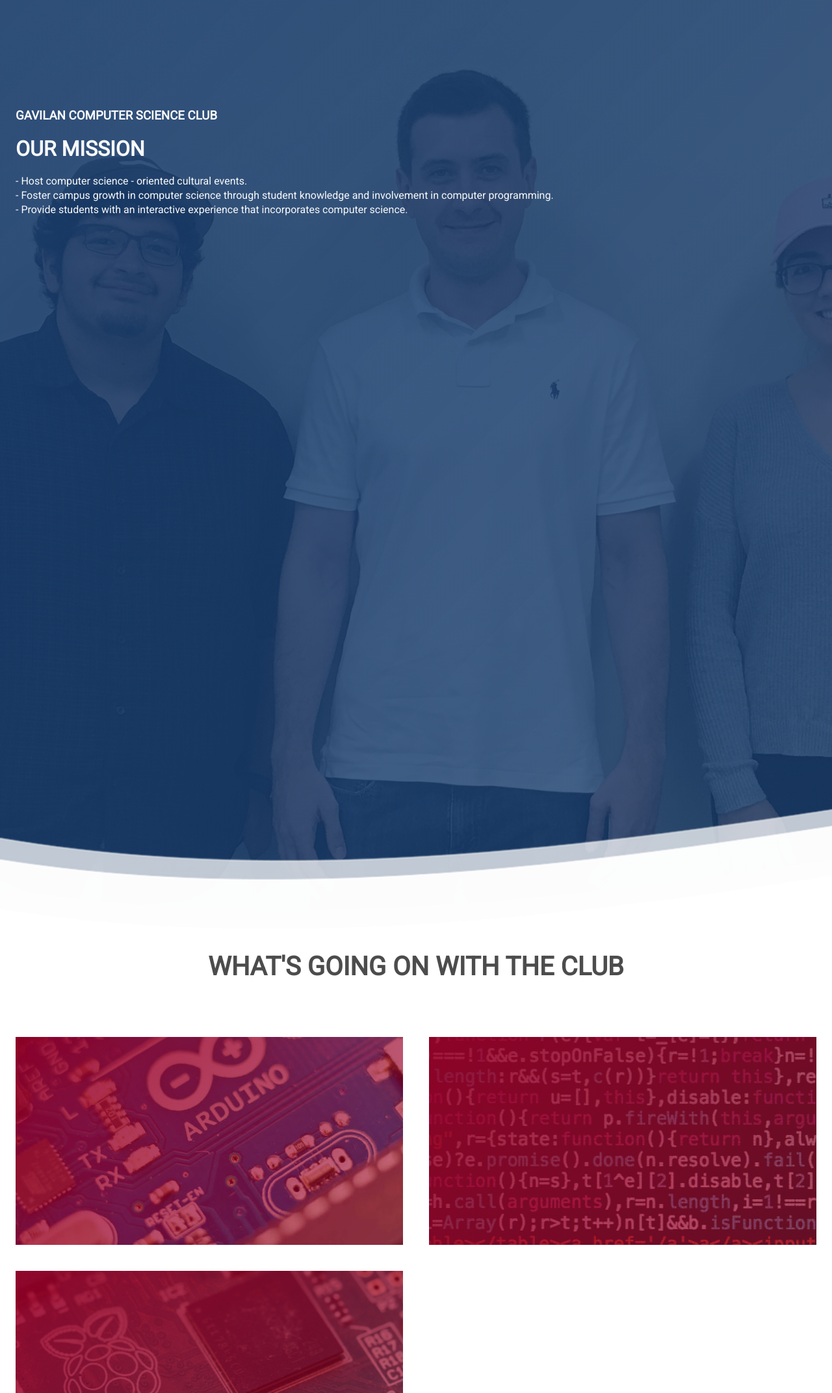
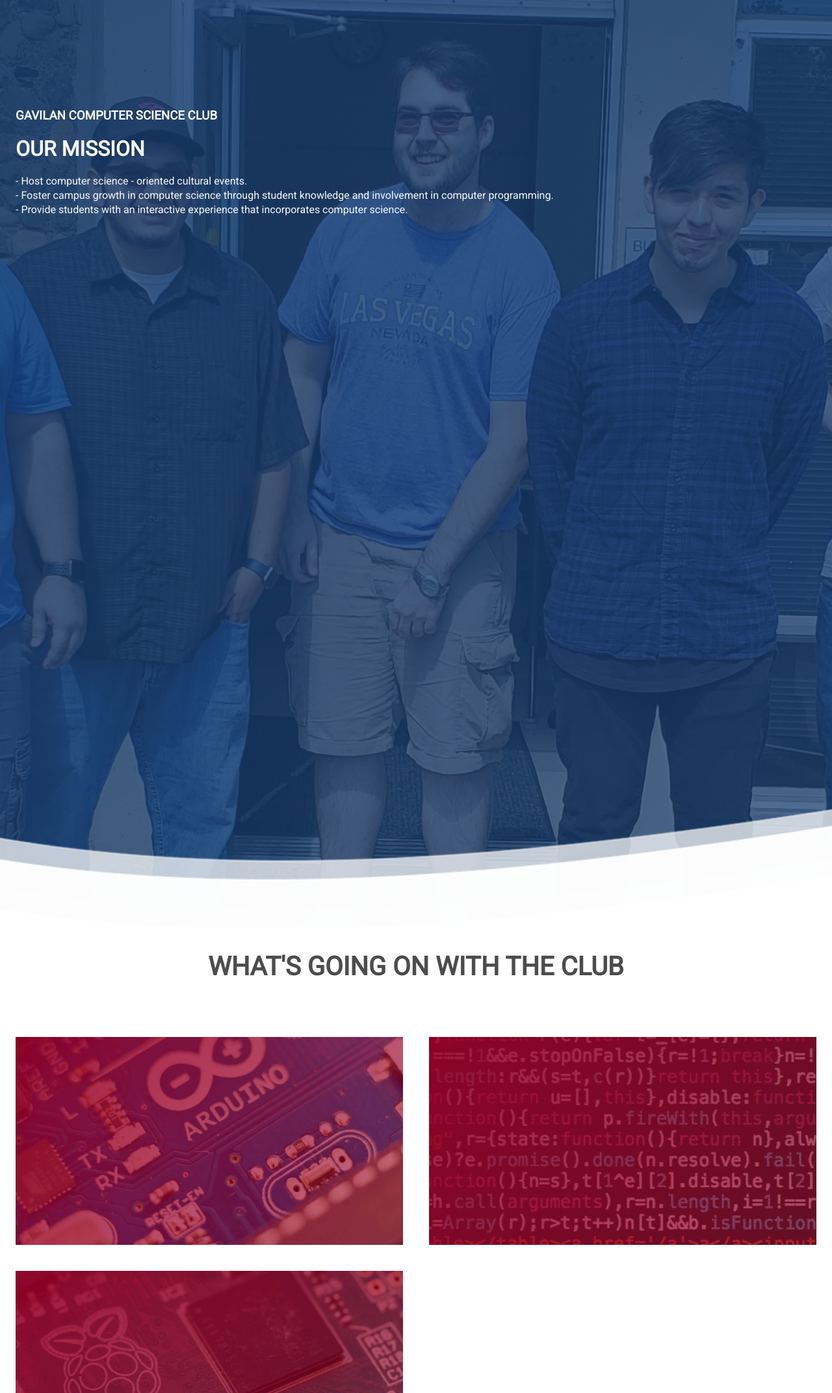
Before and after one commit to Jose-Velasco/cs-club-django, a Django app: page / in a window 1280 px wide. Shown: the part 90-2234 px from the top of the page at 65% size. Run offline with Django 3.2, Linux system fonts and the light colour scheme; data that the repository does not hold is empty; some libraries are stand-ins or nearby versions.

Commit message:
hard coded main homepage image
adjusted the blue gradent filter of the image and removed old test image

```diff
--- a/Projects/static/projects/css/indexhtml.css
+++ b/Projects/static/projects/css/indexhtml.css
@@ -105,7 +105,7 @@ section {
 .hero {
 	width: 100%;
 	height: 80vh;
-	background: linear-gradient(135deg, rgba(24, 61, 110, 0.9) 0%, rgba(24, 61, 110, 0.8) 100%), url("/static/projects/staticImages/CyberCamp2019StudentHelpers.jfif") center no-repeat fixed;
+	background: linear-gradient(135deg, rgba(24, 61, 110, 0.85) 0%, rgba(24, 61, 110, 0.75) 100%), url("/static/projects/staticImages/clubGroup7.jpg") center no-repeat fixed;
 	background-size: cover;
 	position: relative;
 }
```
Also changed, not shown: Projects/static/projects/staticImages/CyberCamp2019StudentHelpers.jfif (deleted), Projects/static/projects/staticImages/clubGroup7.jpg (added).
